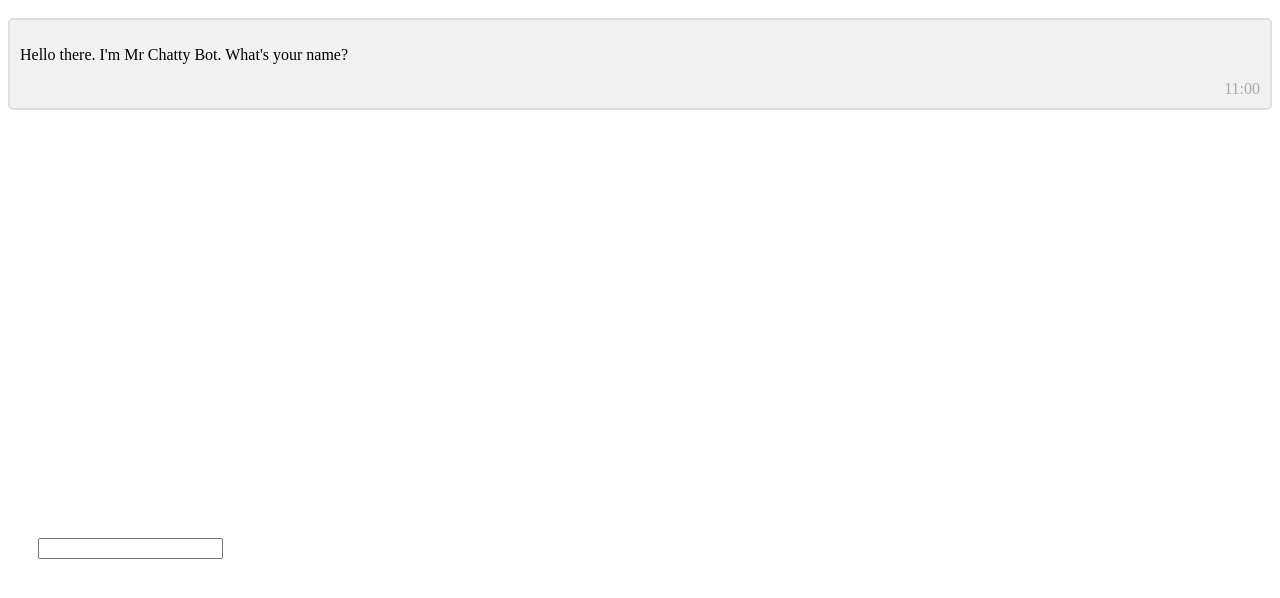
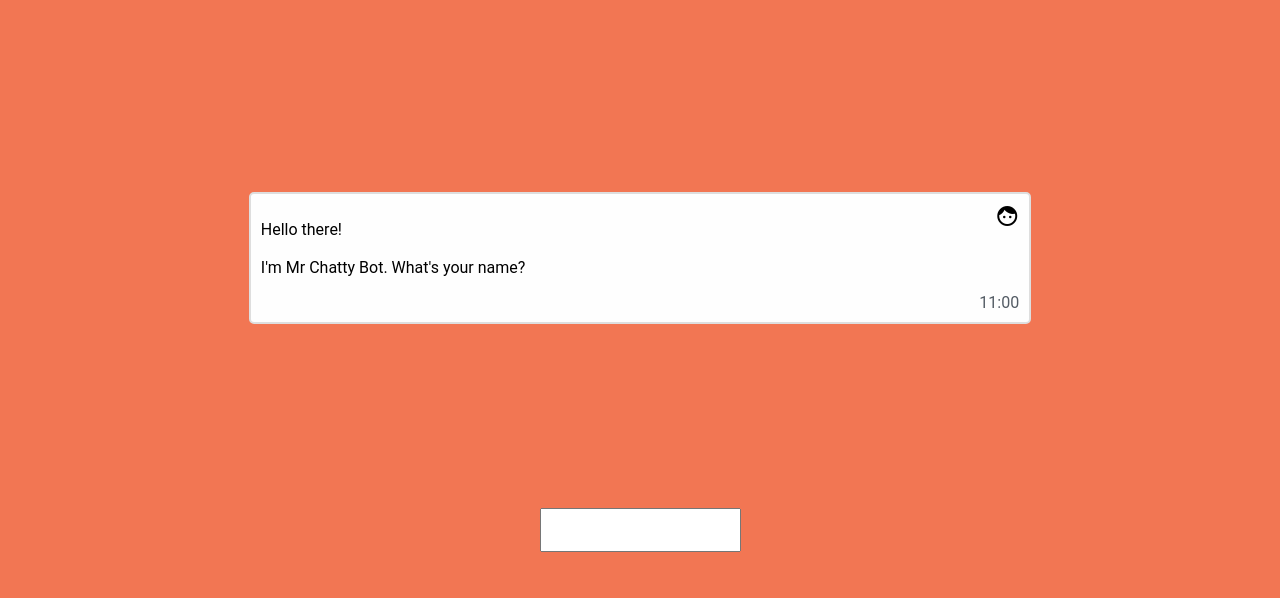
Before and after one commit to GelenaB/Chat, a plain HTML site: page index.html in a window 1280 px wide. Drawn offline with nearby package versions, Linux system fonts and the light colour scheme.

Commit message:
Updated CSS, variables and JS code layout

```diff
--- a/chat.css
+++ b/chat.css
@@ -1,66 +1,55 @@
-/* Chat containers */
-#parent {
+
+body {
+    font-family: 'Roboto';
+    background-color: #F27653;
+}
+
+#chatBox {
+  display: flex;
+  justify-content: center;
+  align-items: center;
+  flex-direction: column;
   overflow-y:scroll;
-  /*overflow-x:hidden;*/
+  align-items: center;
+  /*overflow-x:hidden; */
   height:500px;
 }
 
-.container {
+#inputBox {
+  display: flex;
+  justify-content: center;
+  position: Centered;
+}
+
+#input {
+  height: 20px;
+  padding: 10px;
+}
+
+.msgBubble {
+    width: 60%;
     border: 2px solid #dedede;
-    background-color: #f1f1f1;
+    background-color: #fefefe;
     border-radius: 5px;
     padding: 10px;
     margin: 10px 0;
 }
 
-/* Darker chat container */
-.darker {
-    border-color: #ccc;
-    background-color: #ddd;
-}
-
-/* Clear floats */
-.container::after {
-    content: "";
-    clear: both;
-    display: table;
-}
-
-/* colours:
-#287A86
-#A1BEC2
-#489B9F
-
-/* Style images */
-.container img {
-    float: left;
-    max-width: 60px;
-    width: 100%;
-    margin-right: 20px;
-    border-radius: 50%;
-}
-
 /* Style the right image */
-.container img.right {
+.material-icons {
     float: right;
     margin-left: 20px;
     margin-right:0;
 }
 
 /* Style time text */
-.timeRight {
+.timeRight, .nameRight {
     float: right;
-    color: #aaa;
+    color: #545C65;
 }
 
 /* Style time text */
 .timeLeft {
     float: left;
-    color: #999;
+    color: #545C65;
 }
-
-#container {
-  position: fixed;
-  width: 80%;
-  padding: 30px;
-}
--- a/chat.js
+++ b/chat.js
@@ -1,84 +1,76 @@
-//need to keep chat input in one place
-//time out function for the bot
-
-//set time out for the first message
-//uppercase
-//remove text after enter
+// TODO:
+// Keep chat in one place - DONE
+// Time out function for the bot - DONE
+// Set time out for the first message
+// Set current time for the first message
+// Set current time for all other messages - DONE
+// Scroll to newer messages
+// In case name/city is not lower case, make it uppercase
+// Remove text after enter - DONE
+// Add names to differentiate messages - done for the bot
+// Narrow the chat box and center the input - DONE
+// End chat or have random messages appear
 
 
 //push enter key (using jquery), to run bot function.
-
-//on load
 $(document).keypress(function(e) {
   if (e.which == 13) {
     createBubble();
     timer();
   }});
 
+function createBubble() {
 
+  //creates a new div, appends paragraph and time. Applies classes.
+  let newMsg = document.createElement("div");
+  newMsg.classList.add("msgBubble");
 
-//$('input[id=input').val('');
-
-//document.getElementById('parent').scrollTop = 9999999;
-
-
-
-function createBubble() {
-  let newMsg = document.createElement("div");
   let para = document.createElement("p");
-  newMsg.classList.add("container");
-  // and give it some content
   let input = document.getElementById("input").value;
   let msgContent = document.createTextNode(input);
-  // add the text node to the newly created div
+  para.appendChild(msgContent);
   newMsg.appendChild(para);
-  para.appendChild(msgContent);
+
 
   let currentTime = document.createElement("span");
   currentTime.classList.add("timeLeft");
   let fullTime = new Date().toTimeString().split(" ")[0].split(":");
   let hoursMins = document.createTextNode(`${fullTime[0]}:${fullTime[1]}`);
-  // add the text node to the newly created div
   currentTime.appendChild(hoursMins);
   newMsg.appendChild(currentTime);
-  //let parentDiv = document.getElementById("parent");
-  //parent.appendChild(newMsg);
 
-  // add the newly created element and its content into the DOM
-  let currentDiv = document.getElementById("parent");
+  let currentDiv = document.getElementById("chatBox");
   currentDiv.appendChild(newMsg);
-  //document.body.insertBefore(newMsg, currentDiv);
 };
 
   function timer() {
     setTimeout (function() {
+
     let newMsg = document.createElement("div");
-      let para = document.createElement("p");
-    newMsg.classList.add("container");
-    // and give it some content
+    let botName = document.createElement("span");
+    botName.classList.add("nameRight");
+    let name = document.createTextNode(`Mr Chatty Bot`);
+    botName.appendChild(name);
+    newMsg.appendChild(botName);
+
+    let para = document.createElement("p");
+    newMsg.appendChild(para);
+    newMsg.classList.add("msgBubble");
     let msgContent = botMsg();
-    // add the text node to the newly created div
-    newMsg.appendChild(para);
     para.appendChild(msgContent);
 
     let currentTime = document.createElement("span");
     currentTime.classList.add("timeRight");
     let fullTime = new Date().toTimeString().split(" ")[0].split(":");
     let hoursMins = document.createTextNode(`${fullTime[0]}:${fullTime[1]}`);
-    // add the text node to the newly created div
     currentTime.appendChild(hoursMins);
     newMsg.appendChild(currentTime);
 
-
-    // add the newly created element and its content into the DOM
-    let currentDiv = document.getElementById("parent");
+    let currentDiv = document.getElementById("chatBox");
     currentDiv.appendChild(newMsg);
-      document.getElementById("input").value = "";
-    //let currentDiv = document.getElementById("output");
-    //document.body.insertBefore(newMsg, currentDiv);
-  }, 1000); //create a bot message
-
-}
+    document.getElementById("input").value = "";
+    }, 1000);
+  }
 
 let botMsgCounter = 0;
 function botMsg() {
@@ -94,23 +86,27 @@ function botMsg() {
   } else if (botMsgCounter === 3) {
     return document.createTextNode(`bla`);
   }
-
 }
 
-//var scroll = document.getElementsByClassName('container');
+//check if this is actually scrolling
+let element = document.getElementById('chatBox');
+element.scrollTop = element.scrollHeight;
+
+//var scroll = document.getElementsByClassName('msgBubble');
   // scroll.scrollTop = scroll.scrollHeight;
    //scroll.animate({scrollTop: scroll.scrollHeight});
 
 
 //$("#mydiv").scrollTop($("#mydiv")[0].scrollHeight);
 
-var element = document.getElementById('parent');
 
-element.scrollTop = element.scrollHeight;
+//$('input[id=input').val('');
+
+//document.getElementById('chatBox').scrollTop = 9999999;
 
 /*function scrollSmoothToBottom (id) {
-   var div = document.getElementsByClassName('container');
-   $('.container').animate({
+   var div = document.getElementsByClassName('msgBubble');
+   $('.msgBubble').animate({
       scrollTop: div.scrollHeight - div.clientHeight
    }, 500);
 } */
--- a/index.html
+++ b/index.html
@@ -3,32 +3,24 @@
 <head>
     <meta charset="utf-8">
     <meta name="viewport" content="width=device-width, initial-scale=1.0">
-    <title>Matching Game</title>
+    <title>Browser Chat</title>
     <meta name="description" content="">
-    <link rel="stylesheet prefetch" href="https://maxcdn.bootstrapcdn.com/font-awesome/4.6.1/css/font-awesome.min.css">
-    <link rel="stylesheet prefetch" href="https://fonts.googleapis.com/css?family=Roboto:300,400,500">
+    <link rel="stylesheet" href="https://fonts.googleapis.com/icon?family=Material+Icons">
+    <link rel="stylesheet" href="https://cdnjs.cloudflare.com/ajax/libs/font-awesome/4.7.0/css/font-awesome.min.css">
     <link rel="stylesheet" href="chat.css">
 </head>
 <body>
-<div id="parent">
+<div id="chatBox">
 
-  <div id="first" class="container">
-    <!-- <img src="/w3images/bandmember.jpg" alt="Avatar"> -->
-    <p>Hello there. I'm Mr Chatty Bot. What's your name?</p>
+  <div class="msgBubble">
+    <i class="material-icons md-48">face</i>
+    <p>Hello there!<br><br>I'm Mr Chatty Bot. What's your name?</p>
     <span class="timeRight">11:00</span>
   </div>
 
-    <!--<div class="container">
-     <img src="/w3images/avatar_g2.jpg" alt="Avatar" class="right">
-    <p>Hey! I'm fine. Thanks for asking!</p>
-    <span class="timeLeft">11:01</span>
-  </div> -->
-
 </div>
 
-  <div id="output"></div>
-
-  <div id="container">
+  <div id="inputBox">
       <input type="text" id="input" value="">
   </div>
 <!-- jquery for enter key press -->
```
